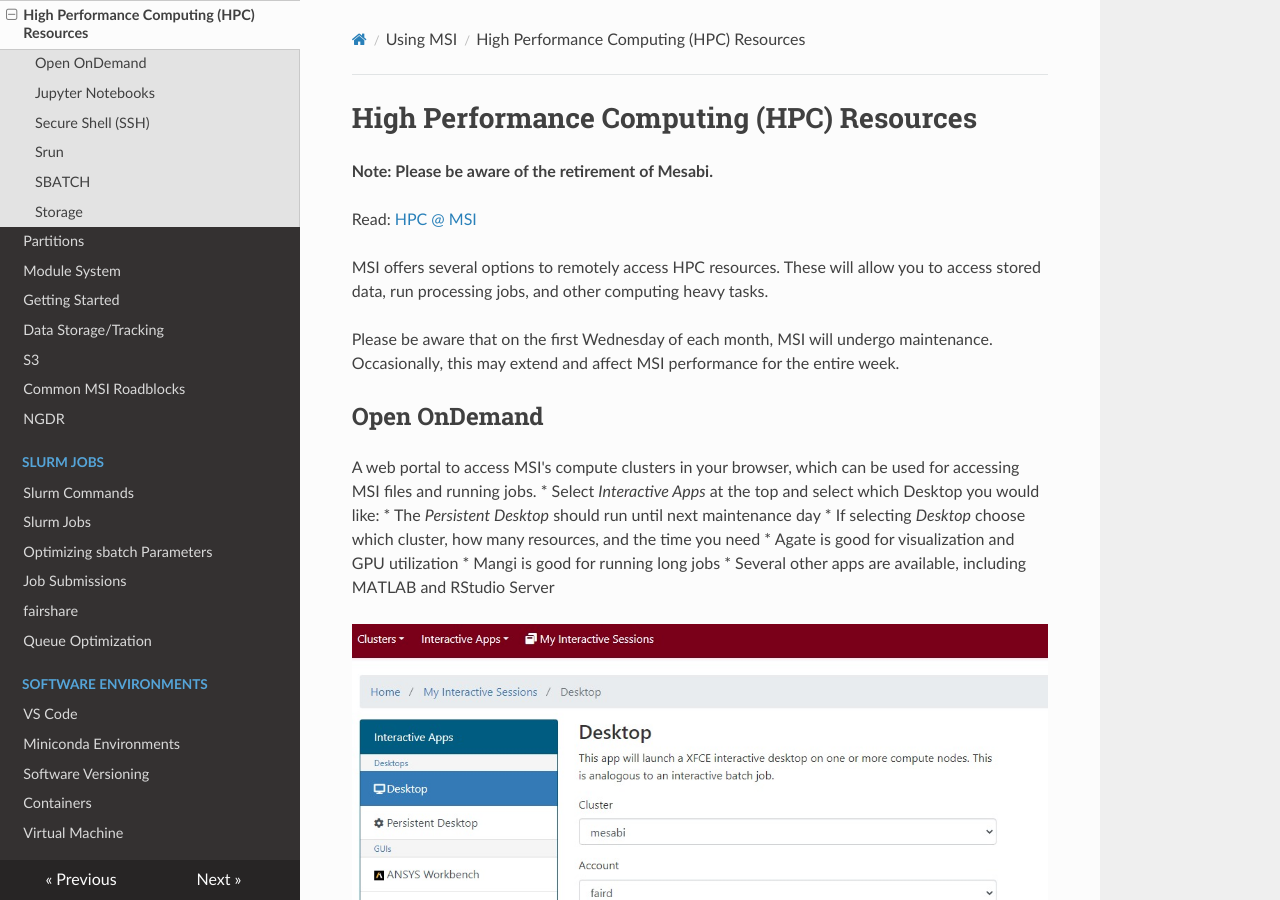
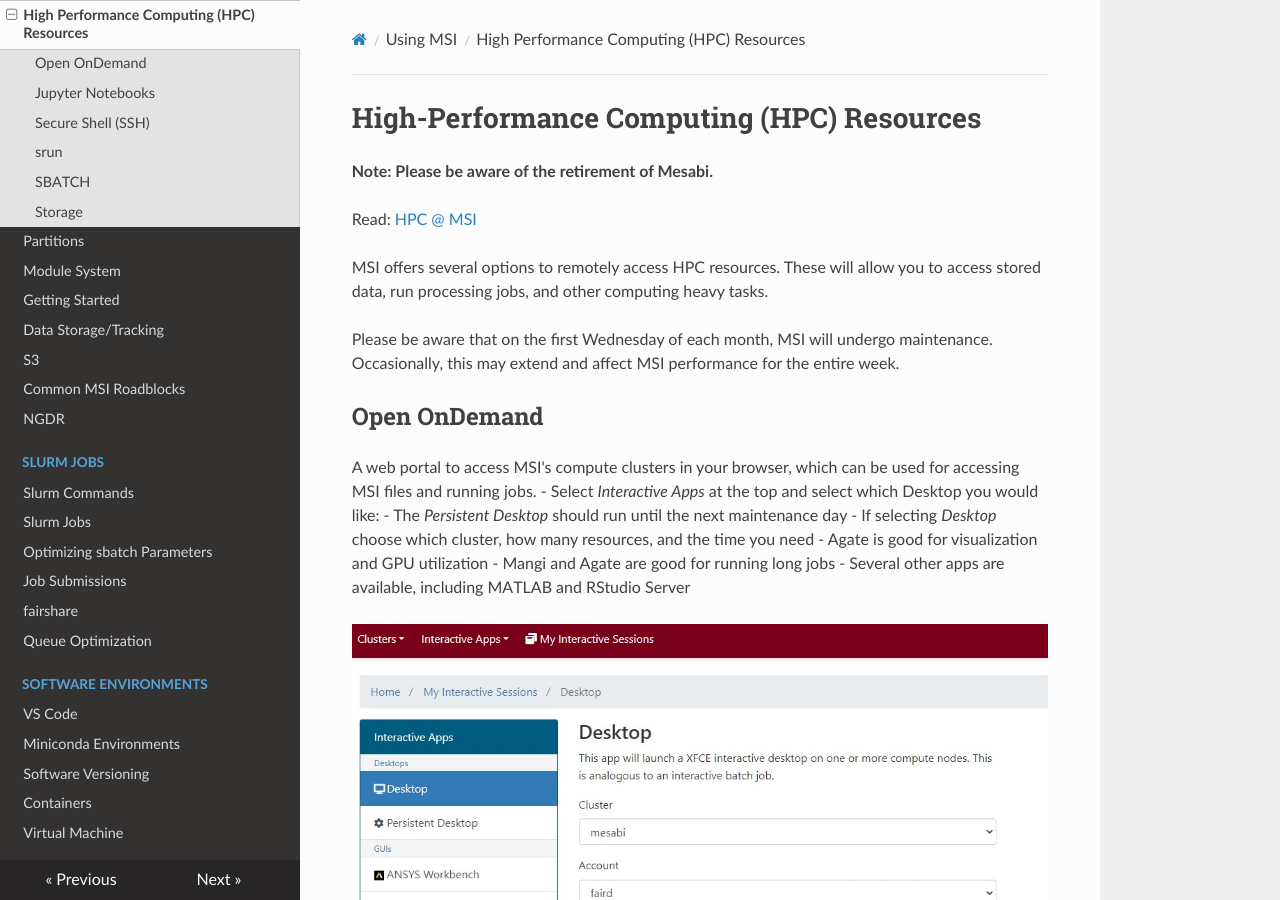
Before and after one commit to DCAN-Labs/cdni-brain, an MkDocs documentation site: the page built from docs/hpc.md, in a window 1280 px wide and 900 px high. Built offline with MkDocs 1.6.1, drawn with Linux system fonts in a browser that asks for light colours; nearby versions of some CDN libraries; some of the changed text lies outside the part shown.

Commit message:
Update hpc.md

```diff
--- a/docs/hpc.md
+++ b/docs/hpc.md
@@ -1,4 +1,4 @@
-# High Performance Computing (HPC) Resources
+# High-Performance Computing (HPC) Resources
 
 **Note: Please be aware of the retirement of Mesabi.**
 
@@ -12,12 +12,12 @@ Please be aware that on the first Wednesday of each month, MSI will undergo main
 ## Open OnDemand
 
  A web portal to access MSI's compute clusters in your browser, which can be used for accessing MSI files and running jobs.
-    * Select *Interactive Apps* at the top and select which Desktop you would like:
-    * The *Persistent Desktop* should run until next maintenance day
-    * If selecting *Desktop* choose which cluster, how many resources, and the time you need
-    * Agate is good for visualization and GPU utilization
-    * Mangi is good for running long jobs
-    * Several other apps are available, including MATLAB and RStudio Server
+    - Select *Interactive Apps* at the top and select which Desktop you would like:
+    - The *Persistent Desktop* should run until the next maintenance day
+    - If selecting *Desktop* choose which cluster, how many resources, and the time you need
+    - Agate is good for visualization and GPU utilization
+    - Mangi and Agate are good for running long jobs
+    - Several other apps are available, including MATLAB and RStudio Server
 
 ![Open OnDemand Window](img/ood_example.jpeg)
 
@@ -31,10 +31,10 @@ A web portal for notebook-based computing in the browser, which can be used for
 ## Secure Shell (SSH)
 
 Your computer can communicate with MSI resources via SSH. It is a secure way for administrators to access and manage remote computers over the internet, offering protection for data and allowing tasks like logging in, transferring files, and executing commands.
-More information about SSH can be found [here](https://it.umn.edu/services-technologies/resources/use-secure-shell-ssh) on MSI page.
+More information about SSH can be found [here](https://it.umn.edu/services-technologies/resources/use-secure-shell-ssh) on the MSI page.
 
 
-## Srun
+## srun
 
 To facilitate the execution of programs or visualization of data lasting more than 15 minutes on any of the systems mentioned above, please consider submitting an interactive job via SLURM. This will allow you to access a command line or graphical interface on the current HPC system (OOD or Terminal) for interactive software execution. For more detailed information on SLURM, you can refer [to this section](slurm.md).
 
```
